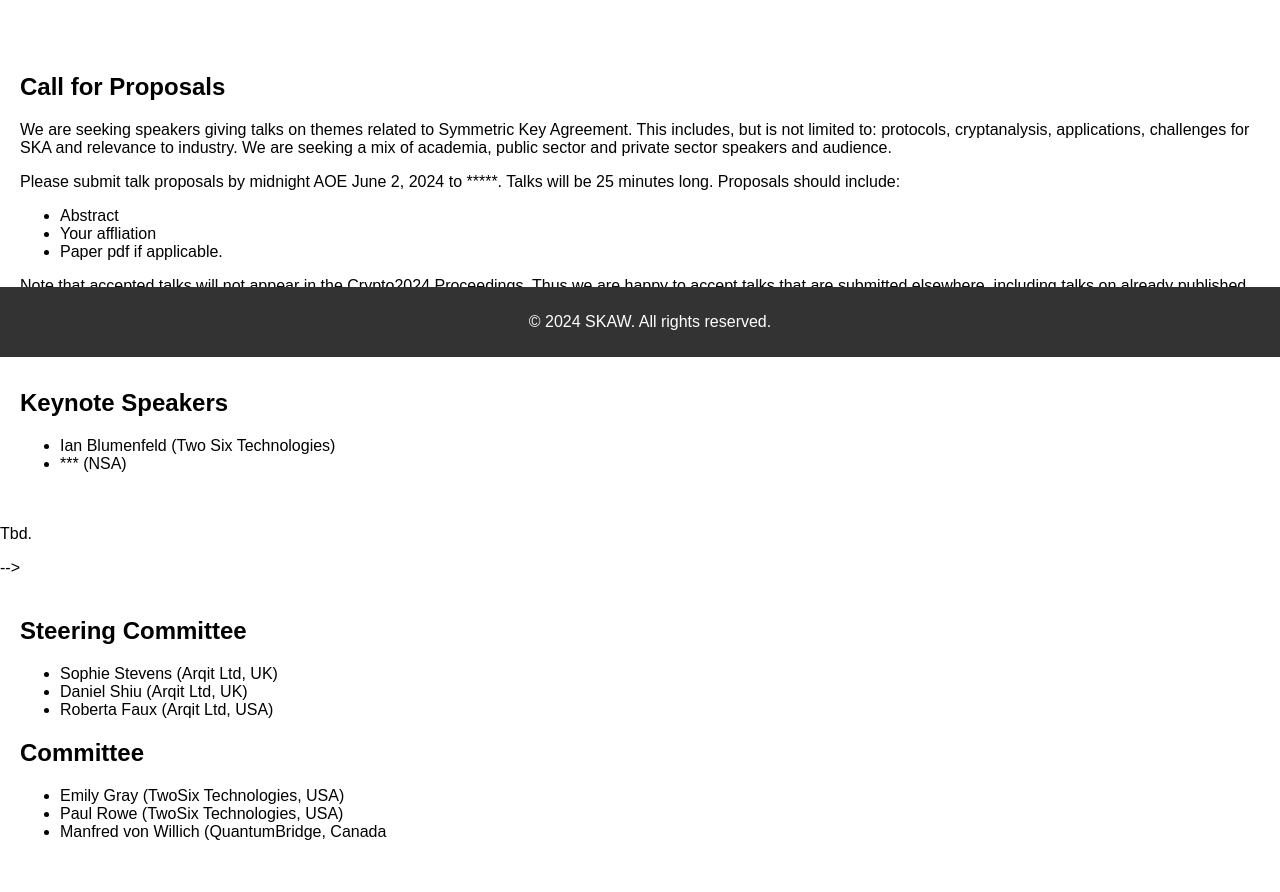
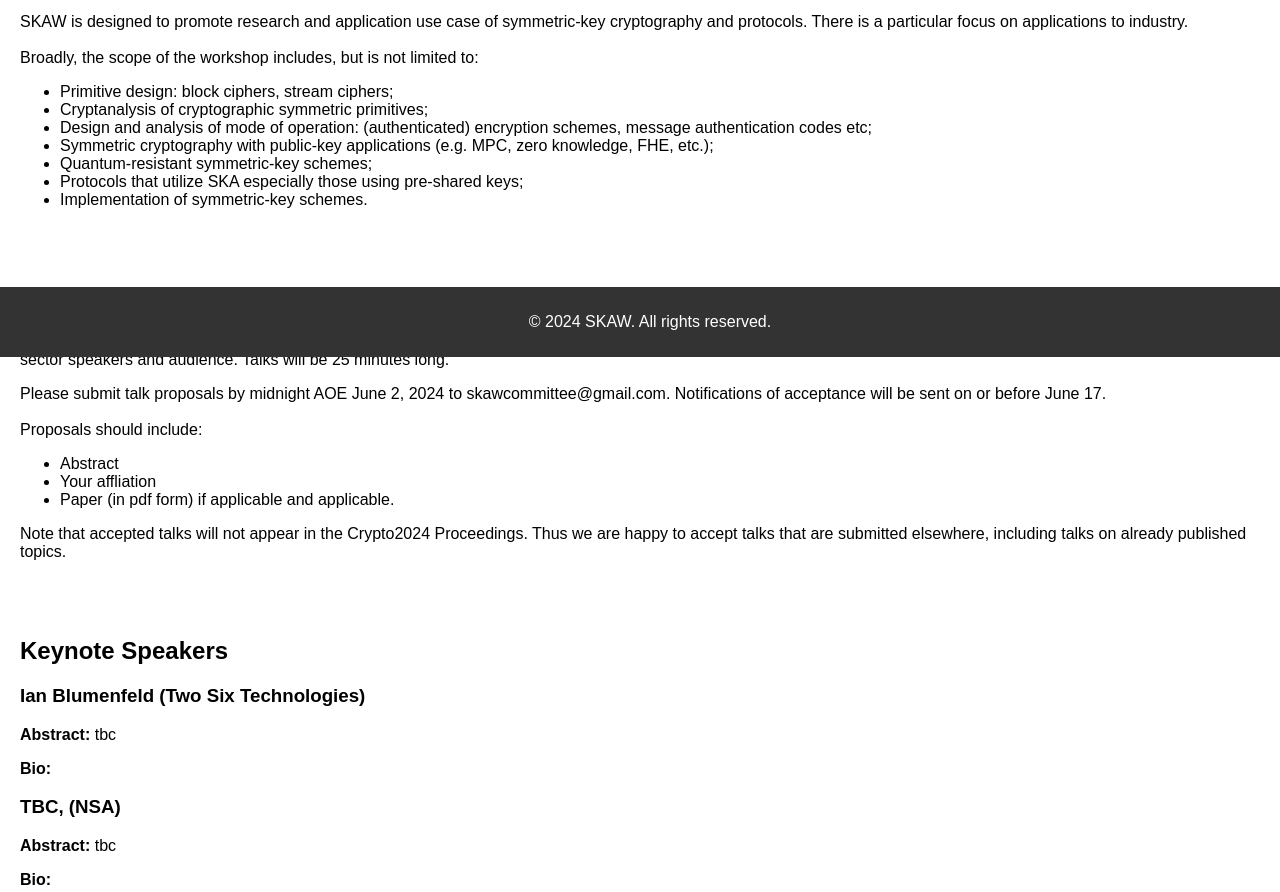
Before and after one commit to sophie-arqit/skaw2024, a plain HTML site: page index.html in a window 1280 px wide. Shown: the part 443-1335 px from the top of the page. Drawn offline with Linux system fonts and the light colour scheme.

Commit message:
Update index.html

```diff
--- a/index.html
+++ b/index.html
@@ -97,29 +97,46 @@
         <h2>Workshop Description</h2>
         <!-- Add workshop description here -->
         <p>In the past few decades, asymmetric cryptography has been the rising star of key agreement protocols. In this workshop, we aim to shine light on the secure alternative of Symmetric Key Agreement (SKA).</p>
-        <p>There is growing evidence for real-world use cases of SKA by various IETF standards, NIST guidelines, and NSA requirements, including the use of Symmetric Pre-Shared Keys for enhanced quantum-resistant protection. The goal of the SKA Workshop is to examine how symmetric keys can reduce reliance on asymmetric cryptography by providing alternative and/or additional layers of security.  We aim to gather academic and industrial experts to discuss the solutions that SKA can offer.
-        </p>
+        <p>There is growing evidence for real-world use cases of SKA by various IETF standards, NIST guidelines, and NSA requirements, including the use of Symmetric Pre-Shared Keys for enhanced quantum-resistant protection. The goal of the SKA Workshop is to examine how symmetric keys can reduce reliance on asymmetric cryptography by providing alternative and/or additional layers of security.
+            We aim to gather academic and industrial experts to discuss the solutions that SKA can offer. </p>
+        <p>SKAW is designed to promote research and application use case of symmetric-key cryptography and protocols.
+            There is a particular focus on applications to industry. <br><br>
+            Broadly, the scope of the workshop includes, but is not limited to: </p>
+        <ul>
+            <li>Primitive design: block ciphers, stream ciphers;</li>
+            <li>Cryptanalysis of cryptographic symmetric primitives; </li>
+            <li>Design and analysis of mode of operation: (authenticated) encryption schemes, message authentication codes etc;</li>
+           <li>Symmetric cryptography with public-key applications (e.g. MPC, zero knowledge, FHE, etc.); </li>
+            <li>Quantum-resistant symmetric-key schemes; </li>
+            <li>Protocols that utilize SKA especially those using pre-shared keys; </li>
+            <li>Implementation of symmetric-key schemes. </li>
+        </ul>
+
     </section>
     <section id="call-for-proposals">
         <h2>Call for Proposals</h2>
         <!-- Add call for proposals here -->
-        <p>We are seeking speakers giving talks on themes related to Symmetric Key Agreement. This includes, but is not limited to: protocols, cryptanalysis, applications, challenges for SKA and relevance to industry. We are seeking a mix of academia, public sector and private sector speakers and audience. </p>
-        <p>Please submit talk proposals by midnight AOE June 2, 2024 to *****. Talks will be 25 minutes long. Proposals should include:</p>
+        <p>We are seeking speakers giving talks on themes related to the scope of the Symmetric Key Agreement Workshop.
+            We are seeking a mix of academia, public sector and private sector speakers and audience. Talks will be 25 minutes long. </p>
+        <p>Please submit talk proposals by midnight AOE June 2, 2024 to skawcommittee@gmail.com. Notifications of acceptance will be sent on or before June 17. <br><br>
+            Proposals should include:</p>
         <ul>
             <li>Abstract</li>
             <li>Your affliation</li>
-            <li>Paper pdf if applicable.</li>
+            <li>Paper (in pdf form) if applicable and applicable.</li>
         </ul>
         <p>Note that accepted talks will not appear in the Crypto2024 Proceedings. Thus we are happy to accept talks that are submitted elsewhere, including talks on already published topics.</p>
     </section>
     <section id="keynote">
         <h2>Keynote Speakers</h2>
         <!-- Add talks here -->
+        <h3>Ian Blumenfeld (Two Six Technologies)</h3>
+        <p><b>Abstract:</b> tbc</p>
+        <p><b>Bio:</b></p>
+        <h3> TBC, (NSA)</h3>
+        <p><b>Abstract:</b> tbc</p>
+        <p><b>Bio:</b></p>
 
-        <ul>
-            <li>Ian Blumenfeld (Two Six Technologies)</li>
-            <li>*** (NSA) </li>
-        </ul>
     </section>
 <!--    <section id="talks">
         <h2>Talks and Abstracts</h2>
@@ -128,7 +145,6 @@
     </section>
     <section id="schedule">
         <h2>Schedule</h2>
-        <!-- Add schedule here -->
         <p>Tbd.</p>
     </section>
 -->
@@ -144,10 +160,13 @@
         <ul>
             <li>Emily Gray (TwoSix Technologies, USA)</li>
             <li>Paul Rowe (TwoSix Technologies, USA)</li>
-            <li>Manfred von Willich (QuantumBridge, Canada</li>
+            <li>Manfred von Willich (QuantumBridge, Canada)</li>
         </ul>
+    <p>
+        <br><br><br><br><br>
+    </p>
+    </section>
 
-    </section>
     <footer>
         <p>&copy; 2024 SKAW. All rights reserved.</p>
     </footer>
```
